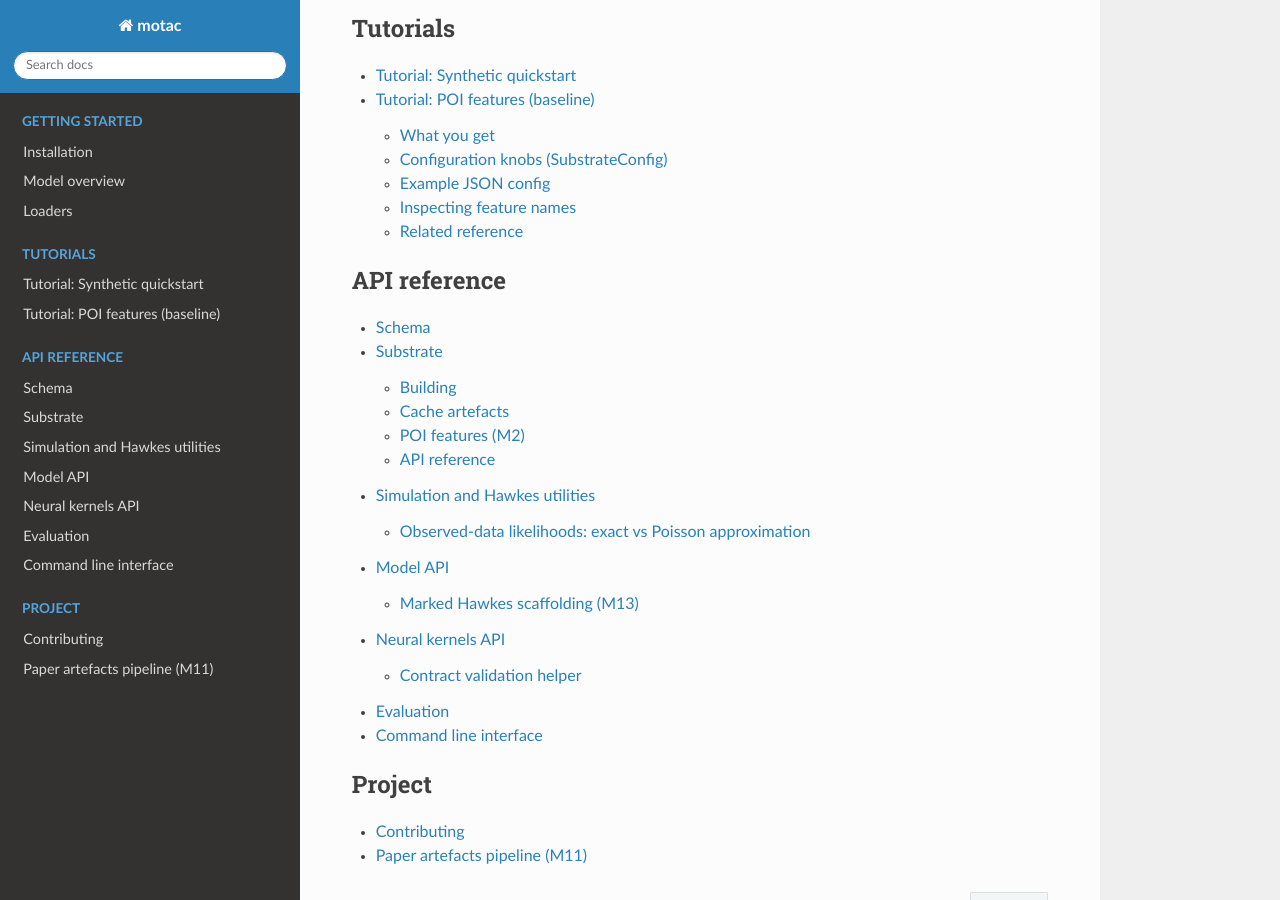
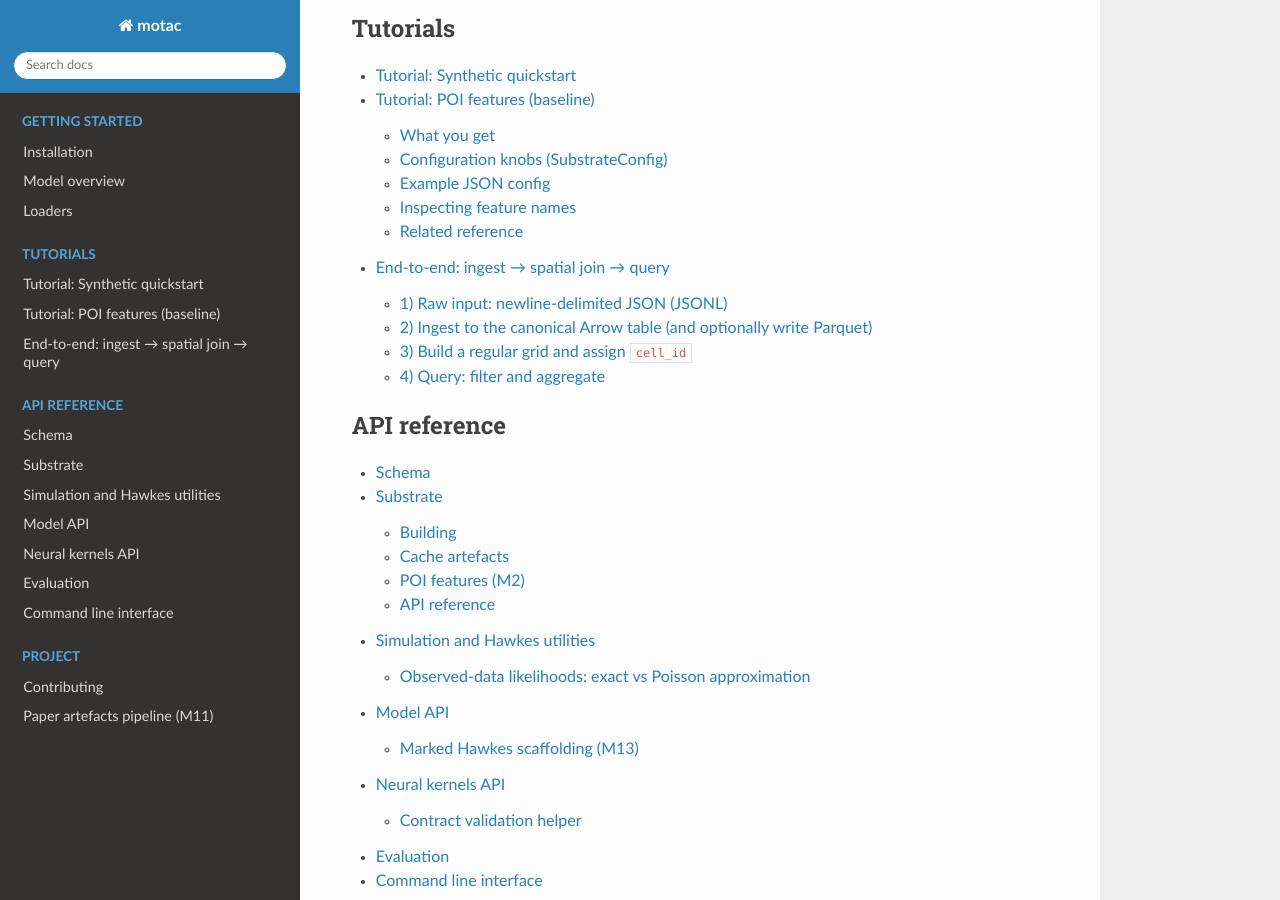
Before and after one commit to OJWatson/motac, a Sphinx documentation site: the page built from docs/index.md, in a window 1280 px wide and 900 px high, scrolled down 588 px. Built offline with Sphinx 7.4.7 and the Read the Docs theme 3.1.0, drawn with Linux system fonts in a browser that asks for light colours; some of the changed lines change nothing that is shown.

Commit message:
docs: add end-to-end ingest→spatial join→query tutorial (M2.2)

````diff
--- a/docs/index.md
+++ b/docs/index.md
@@ -17,6 +17,7 @@ loaders/index
 
 tutorials/01_synthetic_quickstart
 tutorials/02_poi_features
+tutorials/03_ingest_spatial_query
 ```
 
 ```{toctree}
--- /dev/null
+++ b/docs/tutorials/03_ingest_spatial_query.md
@@ -0,0 +1,122 @@
+# End-to-end: ingest → spatial join → query
+
+This tutorial shows the smallest end-to-end workflow:
+
+1. **Ingest** raw events into motac's canonical events table.
+2. **Assign** each event to a **regular grid cell** (a "spatial join").
+3. **Query** the resulting table (filter + aggregate).
+
+The goal is to make the data contract concrete: once your events are in the canonical schema and have a `cell_id`, you can feed them into downstream models.
+
+## 1) Raw input: newline-delimited JSON (JSONL)
+
+A raw stream is a JSON object per line.
+
+Required keys:
+- `t` (YYYY-MM-DD)
+- `lat`, `lon`
+
+Optional keys:
+- `event_id`, `value` (defaults to 1), `mark`, `meta` (mapping), `cell_id`
+
+```python
+from __future__ import annotations
+
+import json
+from pathlib import Path
+
+raw_path = Path("events.jsonl")
+rows = [
+    {"t": "2020-01-02", "lat": 51.50, "lon": -0.10, "value": 2, "event_id": "a"},
+    {"t": "2020-01-03", "lat": 51.52, "lon": -0.12, "mark": "x", "meta": {"src": "demo"}},
+]
+raw_path.write_text("\n".join(json.dumps(r) for r in rows) + "\n", encoding="utf-8")
+```
+
+## 2) Ingest to the canonical Arrow table (and optionally write Parquet)
+
+```python
+import pyarrow as pa
+
+from motac.ingestion import (
+    ingest_jsonl_to_canonical_table,
+    validate_canonical_events_table,
+    write_canonical_events_parquet,
+)
+
+tbl = ingest_jsonl_to_canonical_table(raw_path)
+validate_canonical_events_table(tbl)
+assert isinstance(tbl, pa.Table)
+
+# Optional: persist to Parquet (recommended for larger datasets)
+write_canonical_events_parquet(tbl, "events.parquet")
+```
+
+At this point you have a strict, predictable schema (see `motac.ingestion.validate_canonical_events_table`).
+
+## 3) Build a regular grid and assign `cell_id`
+
+You can build a tiny regular grid from lon/lat bounds, then map each event to a `cell_id`.
+
+```python
+import numpy as np
+import pyarrow as pa
+
+from motac.spatial.grid_builder import LonLatBounds, build_regular_grid
+from motac.spatial.lookup import GridCellLookup
+
+bounds = LonLatBounds(
+    lon_min=-0.20,
+    lon_max=0.05,
+    lat_min=51.45,
+    lat_max=51.60,
+)
+
+grid = build_regular_grid(bounds=bounds, cell_size_m=2_000.0)
+lookup = GridCellLookup.from_grid(grid)
+
+lon = np.asarray(tbl["lon"].to_numpy(zero_copy_only=False), dtype=float)
+lat = np.asarray(tbl["lat"].to_numpy(zero_copy_only=False), dtype=float)
+cell_id = lookup.lonlat_to_cell_id(lon=lon, lat=lat)
+
+# Convention: -1 means outside the grid; we convert it to nulls in Arrow.
+cell_arrow = pa.array([None if int(x) < 0 else int(x) for x in cell_id], type=pa.int32())
+
+# Add/replace the column.
+if "cell_id" in tbl.column_names:
+    tbl = tbl.drop(["cell_id"]).append_column("cell_id", cell_arrow)
+else:
+    tbl = tbl.append_column("cell_id", cell_arrow)
+
+# Keep canonical ordering: required cols, then optional in stable order.
+cols = ["t", "lat", "lon", "value", "event_id", "cell_id", "mark", "meta_json"]
+tbl = tbl.select([c for c in cols if c in tbl.column_names])
+```
+
+If you already have a substrate cache directory containing `grid.npz`, you can also map a point from the CLI:
+
+```bash
+motac spatial cell-id --grid path/to/cache_dir --lon -0.10 --lat 51.50
+```
+
+## 4) Query: filter and aggregate
+
+Here's a minimal example using Arrow compute:
+
+```python
+import pyarrow.compute as pc
+
+# Keep only rows that landed inside the grid.
+mask_inside = pc.is_valid(tbl["cell_id"])
+tbl_inside = tbl.filter(mask_inside)
+
+# Example query: count events per day.
+# (We treat `value` as the event weight.)
+by_day = tbl_inside.group_by("t").aggregate([("value", "sum")])
+print(by_day)
+```
+
+Next steps:
+- write the joined table back to Parquet,
+- build POI features on the same grid (see the POI tutorial),
+- fit a model using the canonical dataset interface.
````
